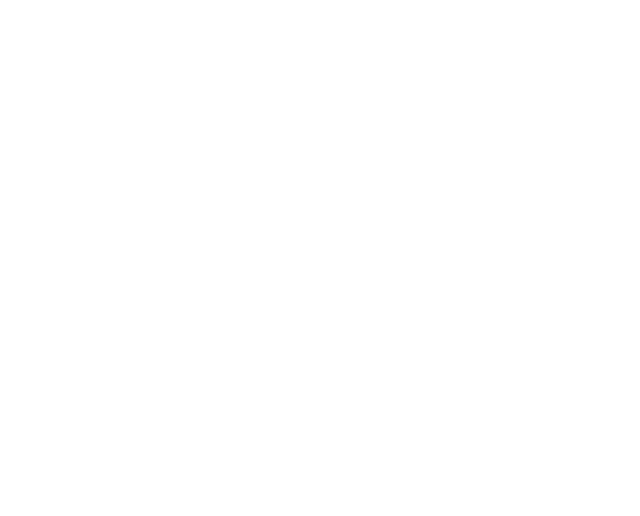
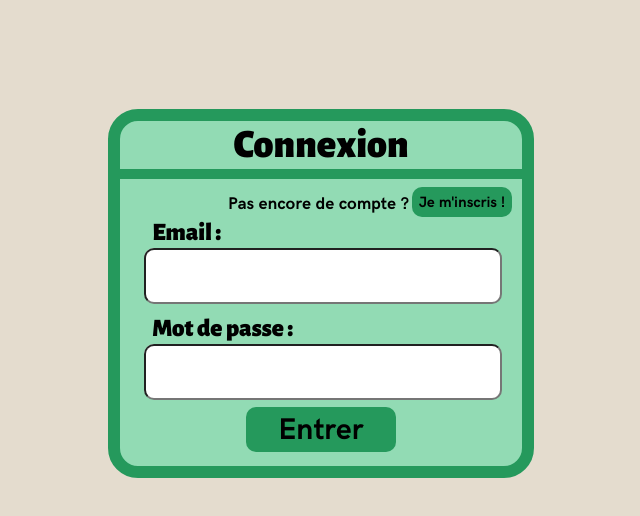
Before and after one commit to bienmek/WorldTask, a website: page src/static/login.html in a window 1280 px wide. Shown: the whole page, without its empty margins (319-959 px from the left). Drawn offline with Linux system fonts and the light colour scheme.

Commit message:
index et login

```diff
--- a/src/static/asset/css/index.css
+++ b/src/static/asset/css/index.css
@@ -1,3 +1,98 @@
+@font-face {
+    font-family: introScript;
+    src:url(../font/intro-script-demo-medium.otf);
+}
+@font-face {
+    font-family: footer;
+    src:url(../font/HKGrotesk-Bold.otf);
+}
+
+body{
+    overflow: hidden;
+    background-color: #fff9ed;
+    display: flex;
+    flex-direction: column;
+    align-items:center;
+
+}
+
+#logo{
+    display: flex;
+    width : 85px;
+    height : 85px;
+}
+
 h1 {
-    color: red;
+    display: flex;
+    font-family: introScript;
+    font-size: 120px;
+    justify-content: center;
+    margin-top: 50px;
+    margin-right: 15px;
 }
+
+#feuille{
+    float: right;
+    width: 165px;
+    height: 135px;
+}
+
+.titre{
+    display: flex;
+    flex-direction: row;
+    align-items: center;
+    justify-content: center;
+}
+.nav{
+    display: flex;
+    font-family: footer;
+    flex-direction: row;
+    align-items: center;
+    align-self: start;
+}
+
+hr{
+    height: 3px;
+    background-color:black;
+    width: 100%;
+    position: absolute;
+    bottom: 50px;
+}
+
+.foot{
+    display: flex;
+    font-family: footer;
+    flex-direction: row;
+    align-items: center;
+    justify-content: end;
+    align-self: flex-end;
+    position: absolute;
+    bottom: 0%;
+}
+
+#insta{
+    float: right;
+    width: 40px;
+    height: 40px;
+    margin-right: 5px;
+}
+
+.connecter{
+    font-family: introScript;
+    color: white;
+    text-align: center;
+    text-decoration: none;
+    font-size: 40px;
+
+}
+
+.Divconnecter{
+    width: 250px;
+    height: 55px;
+    border: solid 1px black;
+    background-color: #25995c;
+    border-radius: 40px;
+    display: flex;
+    justify-content: center;
+    align-items: center;
+}
--- a/src/static/asset/css/login.css
+++ b/src/static/asset/css/login.css
@@ -0,0 +1,137 @@
+@font-face {
+    font-family: mission;
+    src:url(../font/alegreyasans-black.ttf);
+}
+@font-face {
+    font-family: footer;
+    src:url(../font/HKGrotesk-Bold.otf);
+}
+
+body{
+    overflow: hidden;
+    background-color: #e4dcce;
+    display: flex;
+    flex-direction: column;
+    align-items:center;
+}
+    /*div globale*/
+.Divconnecter{
+    width: 402px;
+    height: 345px;
+    border: solid 12px #25995c;
+    background-color: #92dbb4;
+    border-radius: 30px;
+    display: flex;
+    flex-direction: column;
+    margin-top: 8%;
+}
+    /*div titre*/
+.connexion{
+    font-family: mission;
+    color: black;
+    font-size: 40px;
+    display: flex;
+    justify-content: center;
+    border-bottom: solid 10px #25995c;
+}
+    /*div question*/
+.question{
+    margin-top: 8%;
+    font-family: footer;
+    color: black;
+    text-align: center;
+    font-size: 17px;
+    display: flex;
+    justify-content: center;
+    margin-right: 3px;
+}
+
+.Divinscrire{
+    width: 100px;
+    height: 30px;
+    background-color: #25995c;
+    border-radius: 10px;
+    margin-top: 8px;
+    display: flex;
+    justify-content: center;
+    align-self: center;
+    align-items: center;
+}
+
+.inscrire{
+    font-family: footer;
+    color: black;
+    text-align: center;
+    text-decoration: none;
+    font-size: 15px;
+}
+.up{
+    display: flex;
+    flex-direction: row;
+    justify-content: flex-end;
+    margin-right: 10px;
+}
+
+    /*partie mail*/
+.email{
+    margin-left: 8%;
+    font-family: mission;
+    color: black;
+    text-align: left;
+    font-size: 25px;
+    display: flex;
+    align-content: flex-start;
+}
+
+.zone_email{
+    margin-left: 6%;
+    width: 355px;
+    height: 55px;
+    background-color: white;
+    border-radius: 10px;
+}
+
+input{
+    width: 350px;
+    height: 50px;
+    border-radius: 10px;
+    font-size: 20px;
+    font-family: footer;
+}
+    /*partie mot de passe*/
+.mdp{
+    margin-top: 10px;
+    margin-left: 8%;
+    font-family: mission;
+    color: black;
+    text-align: left;
+    font-size: 25px;
+    display: flex;
+    align-content: flex-start;
+}
+.zone_mdp{
+    margin-left: 6%;
+    width: 355px;
+    height: 55px;
+    background-color: white;
+    border-radius: 10px;
+}
+.Diventrer{
+    width: 150px;
+    height: 45px;
+    background-color: #25995c;
+    border-radius: 10px;
+    margin-top: 8px;
+    display: flex;
+    justify-content: center;
+    align-self: center;
+    align-items: center;
+}
+
+.entrer{
+    font-family: footer;
+    color: black;
+    text-align: center;
+    text-decoration: none;
+    font-size: 30px;
+}
--- a/src/static/login.html
+++ b/src/static/login.html
@@ -2,9 +2,39 @@
 <html lang="en">
 <head>
     <meta charset="UTF-8">
-    <title>Title</title>
-    <link rel="stylesheet" href="../asset/css/login.css"></head>
+    <title>login</title>
+    <link rel="stylesheet" type="text/css" href="asset/css/login.css"/>
+</head>
 <body>
+    <div class="Divconnecter">
+        <div>
+        <a class="connexion">Connexion</a>
+        </div>
+
+            <div class="up">
+                <div>
+                    <a class="question">Pas encore de compte ?</a>
+                </div>
+                <div class="Divinscrire">
+                    <a class="inscrire">Je m'inscris !</a>
+                </div>
+            </div>
+        <div>
+            <a class="email">Email :</a>
+        </div>
+            <div class="zone_email"><input type="email"></div>
+
+        <div>
+            <a class="mdp">Mot de passe :</a>
+        </div>
+        <div class="zone_mdp"><input type="password"></div>
+
+        <div class="Diventrer">
+            <a class="entrer">Entrer</a>
+        </div>
+
+        </div>
+    </div>
 
 </body>
 </html>
```
Also changed, not shown: src/static/index.html (+16 -2 lines), src/static/asset/logo/feuille.png (added), 4 other files.
